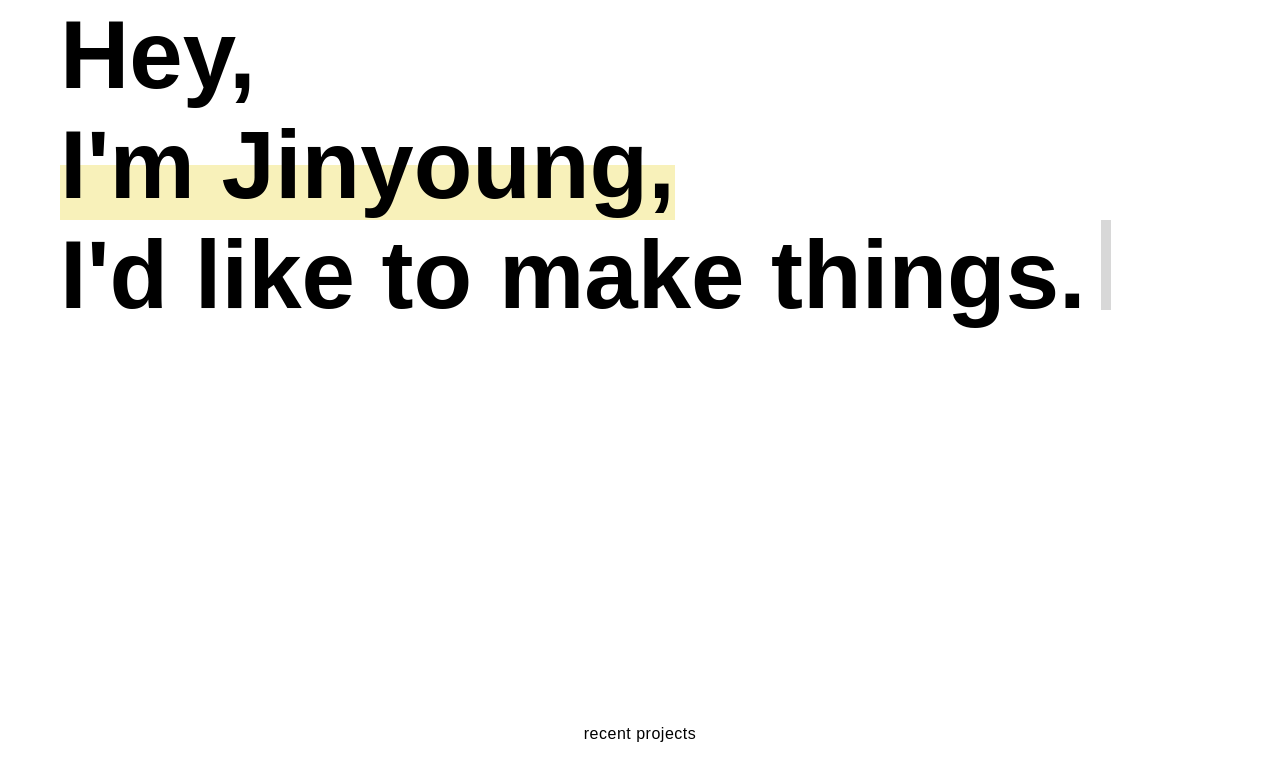
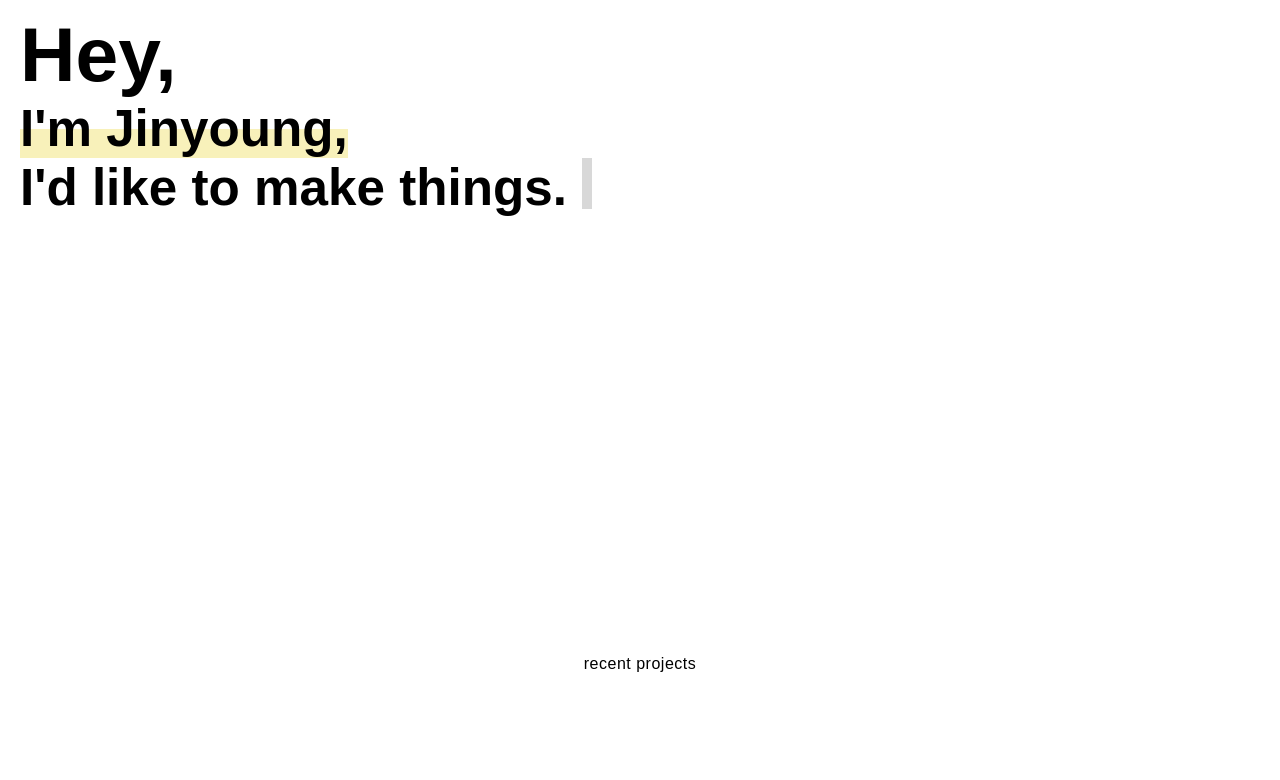
Before and after one commit to jinnn0/portfolio-v1, a React (Create React App) app: page / in a window 1280 px wide. Shown: the top 780 px of the page. Built offline with nearby package versions, Linux system fonts and the light colour scheme.

Commit message:
Update whole styles refactoring

```diff
--- a/src/App.jsx
+++ b/src/App.jsx
@@ -1,4 +1,4 @@
-import React, { useEffect, useState } from 'react';
+import React from 'react';
 import './styles/style.scss';
 import Landing from './components/Landing';
 import Project from './components/Project';
--- a/src/components/About.jsx
+++ b/src/components/About.jsx
@@ -5,7 +5,6 @@ const About = () => {
     <div className="about-container">
       <div className="about">
         <div className="left">
-          <div className="left__inner">
           <h2 className="title">About me</h2>
           <div className="intro">
             <div>
@@ -22,8 +21,8 @@ const About = () => {
               <strong>Tools I use: </strong>
             </span>
             <p>
-                HTML, CSS / SCSS, JavaScript / ES6, React, Redux, REST API, GSAP, Canvas, Webpack, Git,
-                GitHub, VSCode
+              HTML, CSS / SCSS, JavaScript / ES6, React, Redux, REST API, GSAP, Canvas, Webpack, Git, GitHub,
+              VSCode
             </p>
 
             <span>
@@ -31,7 +30,6 @@ const About = () => {
             </span>
             <p>I like to communicate, ask questions and solve problem.</p>
             <p>.. and I love music and film</p>
-            </div>
           </div>
         </div>
 
--- a/src/styles/base/_global.scss
+++ b/src/styles/base/_global.scss
@@ -10,15 +10,22 @@ body {
 
 .App {
   min-width: 320px;
-  max-width: 1200px;
   max-height: 100vh;
-  padding-left: 20px;
-  padding-right: 20px;
+  padding: 0 20px;
   margin: 0 auto;
+  overflow-x: hidden;
   overflow-y: scroll;
+  scrollbar-width: none;
   -webkit-overflow-scrolling: touch;
-  scroll-snap-type: y mandatory;
-  scroll-behavior: smooth;
+
+  &::-webkit-scrollbar {
+    display: none;
+  }
+
+  @media (min-height: 700px), (min-width: 950px) {
+    scroll-snap-type: y mandatory;
+    scroll-behavior: smooth;
+  }
 }
 
 a {
--- a/src/styles/base/_mixin.scss
+++ b/src/styles/base/_mixin.scss
@@ -1,27 +1,29 @@
-@mixin border {
-  border: 1px solid black;
-}
-
-@mixin at250px {
-  @media (min-width: 250px) {
-    @content;
-  }
-}
-
 @mixin at500px {
   @media (min-width: 500px) {
     @content;
   }
 }
 
-@mixin at800px {
-  @media (min-width: 800px) {
+@mixin at950px {
+  @media (min-width: 950px) {
     @content;
   }
 }
 
-@mixin at1000px {
-  @media (min-width: 1000px) {
+@mixin at1200px {
+  @media (min-width: 1200px) {
     @content;
   }
 }
+
+@mixin at1500px {
+  @media (min-width: 1500px) {
+    @content;
+  }
+}
+
+@mixin at1800px {
+  @media (min-width: 1800px) {
+    @content;
+  }
+}
--- a/src/styles/components/about.scss
+++ b/src/styles/components/about.scss
@@ -1,19 +1,35 @@
 .about-container {
+  @media (min-height: 700px), (min-width: 950px) {
     scroll-snap-align: start;
+  }
 
-  @include at800px {
+  @include at950px {
     scroll-snap-align: center;
     min-height: 700px;
     height: 100vh;
     display: flex;
     align-items: center;
-    font-size: 1.2rem;
   }
 
   .about {
-    @include at800px {
-      width: 100%;
+    @include at950px {
+      height: 35vw;
+      margin: 0 auto;
       display: flex;
+      align-items: center;
+    }
+
+    @media (min-width: 1200px) {
+      width: 85vw;
+      height: 428px;
+    }
+
+    @media (min-width: 1500px) {
+      width: 80vw;
+    }
+
+    @media (min-width: 1800px) {
+      width: 75vw;
     }
 
     .left,
@@ -22,62 +38,63 @@
       flex-direction: column;
       justify-content: center;
 
-      @include at800px {
+      @include at950px {
         flex-basis: 50%;
       }
     }
 
     .left {
-      height: 100vh;
-
-      @include at800px {
       height: 428px;
-      }
-
-      .left__inner {
-        height: 450px;
-        display: flex;
-        flex-direction: column;
       justify-content: space-between;
-        font-size: 0.8rem;
       text-align: center;
       line-height: 30px;
       margin-bottom: 3rem;
+      font-size: 0.8rem;
 
       @include at500px {
         font-size: 1rem;
       }
 
-        @include at800px {
-          height: 628px;
-          font-size: 1.15rem;
+      @include at950px {
+        height: 100%;
+        font-size: 1.5vw;
         text-align: start;
+        padding-right: 2rem;
         margin-bottom: 0;
-          padding-right: 2rem;
+      }
+
+      @media (min-width: 1200px) {
+        height: 428px;
+        font-size: 1.25vw;
+      }
+
+      @media (min-width: 1500px) {
+        font-size: 1.1vw;
+      }
+
+      @media (min-width: 1800px) {
+        font-size: 0.9vw;
       }
 
       .title {
-          font-size: 1.2rem;
         text-align: center;
 
-          @include at500px {
-            font-size: 1.5rem;
-          }
-
-          @include at800px {
-            font-size: 1.8rem;
+        @include at950px {
           text-align: start;
         }
       }
 
       .skills {
+        font-size: 0.85em;
+
         p {
           width: 85%;
+          max-width: 500px;
           margin: 0 auto;
 
-            @include at800px {
-              width: 100%;
-              font-size: 1rem;
+          @include at950px {
+            max-width: 650px;
+            margin: 0;
           }
         }
         p:nth-child(2) {
@@ -85,17 +102,24 @@
         }
       }
     }
-    }
 
     .right {
+      width: auto;
       height: 50vh;
+      margin: 0 auto;
       justify-content: center;
       align-items: center;
       border: 1px solid rgba(0, 0, 0, 0.144);
       border-radius: 20px;
 
-      @include at800px {
+      @include at500px {
+        width: 450px;
+        margin: 0 auto;
+      }
+
+      @include at950px {
         height: 428px;
+        height: 100%;
       }
     }
   }
--- a/src/styles/components/footer.scss
+++ b/src/styles/components/footer.scss
@@ -4,9 +4,15 @@ footer {
   flex-direction: column;
   justify-content: center;
   align-items: center;
-  scroll-snap-align: start;
-  scroll-snap-align: end;
   font-size: 0.9rem;
+
+  @include at1200px {
+    font-size: 1rem;
+  }
+
+  @media (min-height: 700px), (min-width: 950px) {
+    scroll-snap-align: start;
+  }
 
   .social-links {
     width: 130px;
@@ -14,8 +20,7 @@ footer {
     justify-content: space-between;
     margin-bottom: 1.5rem;
 
-    @include at800px {
-      // width: 400px;
+    @include at950px {
       margin-bottom: 50px;
     }
 
--- a/src/styles/components/landing.scss
+++ b/src/styles/components/landing.scss
@@ -1,25 +1,44 @@
 .landing {
-  min-height: 650px;
-  height: 100vh;
+  min-height: 100vh;
   display: flex;
   flex-direction: column;
   justify-content: space-between;
   position: relative;
-  scroll-snap-align: start;
+  padding-top: 10px;
+
+  @media (min-height: 700px), (min-width: 950px) {
+    scroll-snap-align: start;
+  }
 
   .texts {
     h1 {
-      font-size: 3rem;
+      font-size: 2rem;
 
-      @include at800px {
-        font-size: 6rem;
+      @include at500px {
+        font-size: 6vw;
+      }
+
+      @include at1200px {
+        font-size: 4vw;
+      }
+
+      @include at1800px {
+        font-size: 3vw;
       }
 
       &:nth-of-type(1) {
-        font-size: 3.5rem;
+        font-size: 2.7rem;
 
-        @include at800px {
-          font-size: 6rem;
+        @include at500px {
+          font-size: 8vw;
+        }
+
+        @include at1200px {
+          font-size: 6vw;
+        }
+
+        @include at1800px {
+          font-size: 5vw;
         }
       }
     }
@@ -62,8 +81,18 @@
     animation: blink 0.6s infinite ease;
     transition: 0.3s ease;
 
-    @include at800px {
-      height: 90px;
+    height: 2rem;
+
+    @include at500px {
+      height: 6vw;
+    }
+
+    @include at1200px {
+      height: 4vw;
+    }
+
+    @include at1800px {
+      height: 3vw;
     }
   }
 
@@ -79,7 +108,7 @@
   .scroll {
     height: 25px;
     position: absolute;
-    bottom: 50px;
+    bottom: 15%;
     left: 50%;
     transform: translateX(-50%);
     font-size: 1rem;
--- a/src/styles/components/project.scss
+++ b/src/styles/components/project.scss
@@ -1,33 +1,51 @@
 .project-container {
   min-height: 700px;
   height: 100vh;
+  margin: 0 auto;
   display: flex;
   align-items: center;
   margin-bottom: 2rem;
-  scroll-snap-align: center;
 
-  @include at800px {
+  @media (min-height: 700px), (min-width: 950px) {
+    scroll-snap-align: center;
+  }
+
+  @include at950px {
     margin-bottom: 0;
   }
 }
 
 .project {
   width: 100%;
-  height: 100vh;
-  max-height: 600px;
+  height: 600px;
 
-  @include at800px {
+  @include at950px {
+    height: 35vw;
+    margin: 0 auto;
     display: flex;
     flex-direction: row;
     align-items: center;
-    height: 430px;
+  }
+
+  @include at1200px {
+    width: 85vw;
+  }
+
+  @include at1500px {
+    width: 80vw;
+    height: 27vw;
+  }
+
+  @include at1800px {
+    width: 70vw;
+    height: 20vw;
   }
 
   &__img,
   &__desc {
     height: 50%;
 
-    @include at800px {
+    @include at950px {
       width: 100%;
       height: 100%;
       flex-basis: 50%;
@@ -38,6 +56,11 @@
     overflow: hidden;
     border: 1px solid rgba(0, 0, 0, 0.144);
     border-radius: 20px;
+
+    @include at500px {
+      width: 450px;
+      margin: 0 auto;
+    }
 
     a {
       video {
@@ -53,10 +76,6 @@
   }
 
   &__desc {
-    * {
-      text-align: center;
-    }
-
     display: flex;
     flex-direction: column;
     justify-content: space-around;
@@ -65,45 +84,56 @@
     font-size: 0.8rem;
 
     @include at500px {
-      font-size: 1rem;
+      font-size: 0.9rem;
     }
 
-    @include at1000px {
-      font-size: 1.15rem;
+    @include at950px {
+      font-size: 1.5vw;
+    }
+
+    @include at1200px {
+      font-size: 1.25vw;
+    }
+
+    @include at1500px {
+      font-size: 1.1vw;
+    }
+
+    @include at1800px {
+      font-size: 0.8vw;
     }
 
     .title {
-      font-size: 1.2rem;
       margin-top: 20px;
-
-      @include at500px {
-        font-size: 1.5rem;
-      }
-
-      @include at800px {
-        font-size: 1.8rem;
-      }
     }
 
     .desc {
       width: 100%;
       max-width: 500px;
-
       line-height: 1.35rem;
+      text-align: center;
 
       @include at500px {
         width: 90%;
         line-height: 2rem;
       }
 
-      @include at800px {
-        width: 85%;
+      @include at950px {
+        width: 80%;
+        max-width: none;
+        line-height: 2em;
       }
     }
 
     .code-info {
+      text-align: center;
+
       .source-code {
-        margin-top: 0.5rem;
+        margin-top: 10px;
+
+        @include at950px {
+          margin-top: 20px;
+        }
 
         a {
           display: flex;
@@ -112,10 +142,10 @@
 
           .gh-icon {
             width: 13px;
-            margin-left: 0.3rem;
+            margin-left: 15px;
 
             @include at500px {
-              width: 15px;
+              width: 1.3vw;
             }
           }
         }
--- a/src/styles/style.scss
+++ b/src/styles/style.scss
@@ -1,5 +1,5 @@
+@import './base/mixin';
 @import './base/global';
-@import './base/mixin';
 @import './components/landing';
 @import './components/project';
 @import './components/about';
```
Lines whose indentation alone changed are shown as unchanged.
